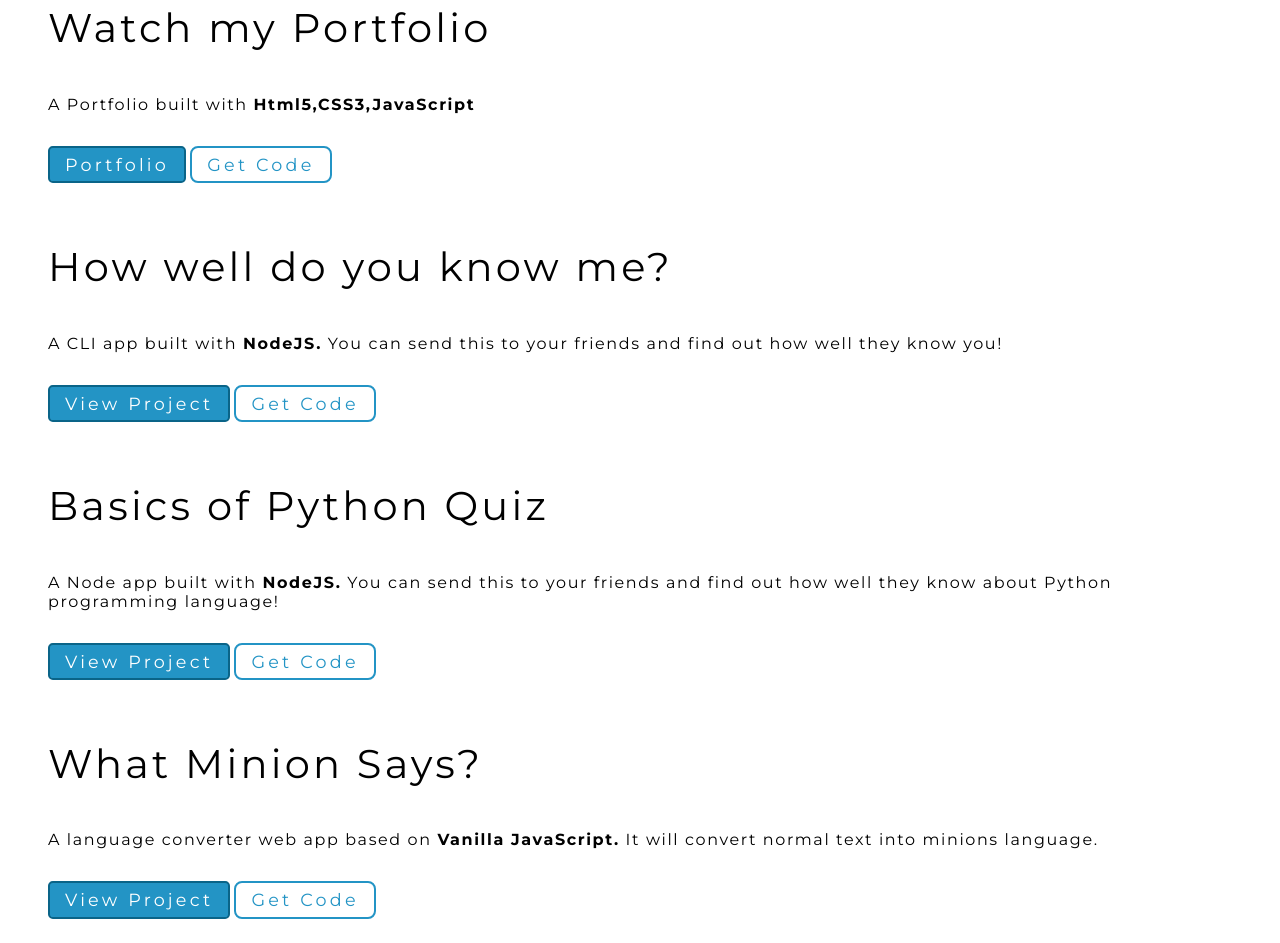
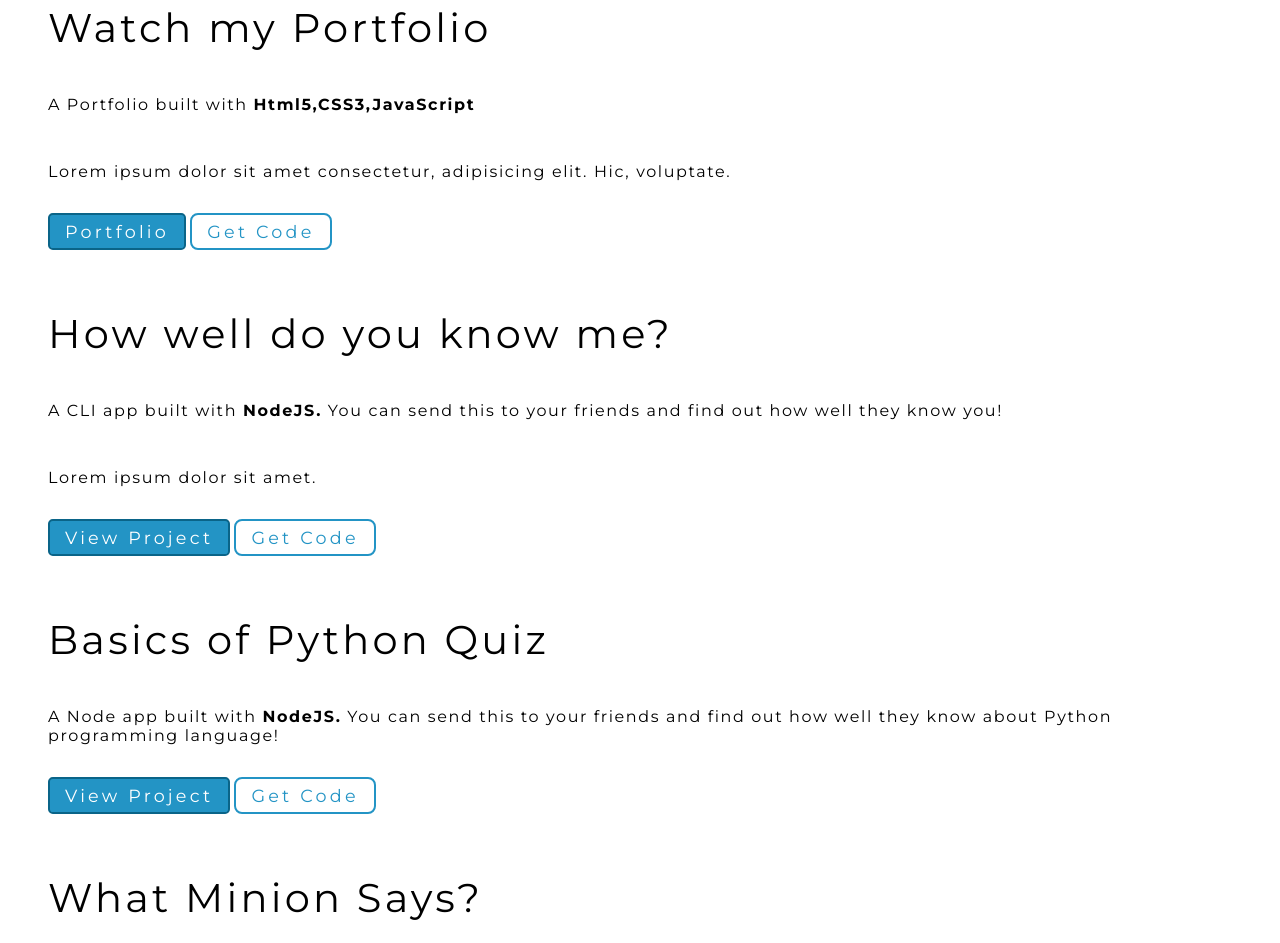
Before and after one commit to imshubhampatel/Bt-Hacktoberfest, a plain HTML site: page projects.html in a window 1280 px wide. Shown: the part 802-1745 px from the top of the page. Drawn offline with Linux system fonts and the light colour scheme.

Commit message:
modified changes

```diff
--- a/projects.html
+++ b/projects.html
@@ -26,6 +26,7 @@
 
             <p>A Portfolio built  with  <strong>Html5,CSS3,JavaScript</strong>
             </p>
+            <p>Lorem ipsum dolor sit amet consectetur, adipisicing elit. Hic, voluptate.</p>
             <a class = "link-primary"  href = "https://jaishiv01.netlify.app">Portfolio</a>
             <a class = "link-secondary"  href = "https://github.com/jaishiv01/Portfolio"> Get Code</a>
         </li>
@@ -36,6 +37,7 @@
                 send this to your friends and find out
                 how well they know you!
             </p>
+            <p>Lorem ipsum dolor sit amet.</p>
             <a class = "link-primary"  href = "https://repl.it/@ShubhamPatel9/Mark-One?embed=1&output=1#index.js">View Project</a>
             <a class = "link-secondary"  href = "https://github.com/jaishiv01/Mark-One"> Get Code</a>
         </li>
```
Also changed, not shown: myblog.html (+3 -0 lines).
